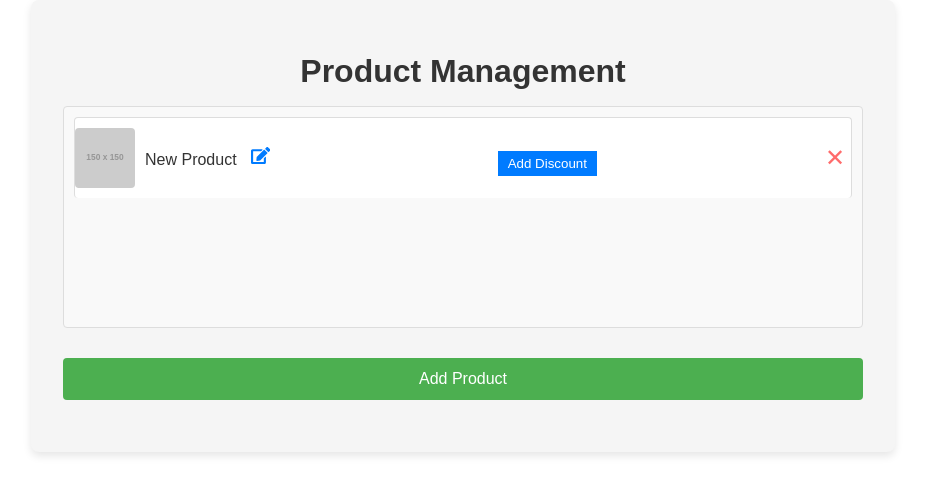
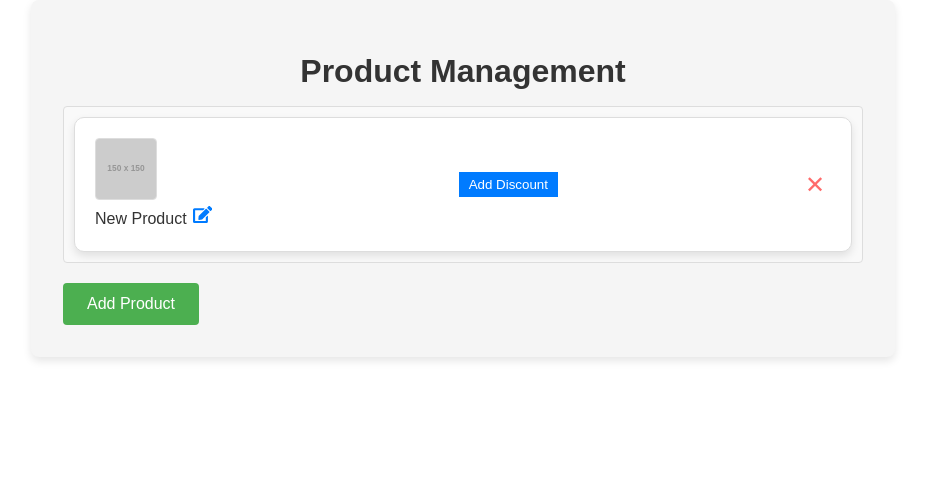
Before and after one commit to 09sanket/e-commerce-product-list, a React (Create React App) app: page / in a window 1280 px wide. Both pictures are taken after a click on the button "Add Product". Shown: the top 494 px of the page, without its empty margins (177-1102 px from the left). Built offline with nearby package versions, Linux system fonts and the light colour scheme.

Commit message:
Varient and other functionality

```diff
--- a/package.json
+++ b/package.json
@@ -6,14 +6,18 @@
     "@testing-library/jest-dom": "^5.17.0",
     "@testing-library/react": "^13.4.0",
     "@testing-library/user-event": "^13.5.0",
+    "array-move": "^4.0.0",
     "axios": "^1.7.7",
     "react": "^18.3.1",
     "react-beautiful-dnd": "^13.1.1",
+    "react-dnd": "^16.0.1",
+    "react-dnd-html5-backend": "^16.0.1",
     "react-dom": "^18.3.1",
     "react-icons": "^5.3.0",
     "react-modal": "^3.16.1",
     "react-scripts": "5.0.1",
     "react-select": "^5.8.3",
+    "react-sortable-hoc": "^2.0.0",
     "web-vitals": "^2.1.4"
   },
   "scripts": {
--- a/src/components/ProductList.css
+++ b/src/components/ProductList.css
@@ -1,45 +1,74 @@
+/* Product List Styles */
 .product-list {
-  border: 1px solid #ccc;
-  padding: 16px;
+  max-height: 400px;
+  overflow-y: auto;
+  border: 1px solid #ddd;
+  padding: 10px;
+  border-radius: 4px;
   background-color: #f9f9f9;
-  min-height: 200px;
+  margin-bottom: 20px;
 }
 
 .product-item {
-  padding: 16px;
-  margin-bottom: 8px;
+  display: flex;
+  align-items: center;
+  justify-content: space-between;
+  padding: 10px;
+  margin-bottom: 10px;
   background-color: white;
   border: 1px solid #ddd;
   border-radius: 4px;
-  display: flex;
-  align-items: center;
-  justify-content: space-between;
+  cursor: move;
 }
 
-
-  .product-details {
-    display: flex;
-    align-items: center;
+.product-item:last-child {
+  margin-bottom: 0;
 }
 
-  .product-image {
-    width: 50px;
-    height: 50px;
-    margin-right: 1rem;
+/* Product Image */
+.product-item img {
+  width: 60px;
+  height: 60px;
+  object-fit: cover;
   border-radius: 4px;
-    object-fit: cover;
+  margin-right: 10px;
 }
 
-  .discount-controls {
-    display: flex;
-    align-items: center;
+/* Product Title */
+.product-item span {
+  flex-grow: 1;
+  font-size: 16px;
+  font-weight: 500;
+  color: #333;
 }
 
-  .discount-type,
-  .discount-value {
-    margin-right: 0.5rem;
+/* Edit Button */
+.edit-btn {
+  background: none;
+  border: none;
+  cursor: pointer;
+  color: #007bff;
+  font-size: 1.2em;
 }
 
+.edit-btn:hover {
+  color: #0056b3;
+}
+
+/* Add Discount Button */
+.add-discount-btn {
+  background-color: #007bff;
+  color: white;
+  border: none;
+  padding: 5px 10px;
+  cursor: pointer;
+}
+
+.add-discount-btn:hover {
+  background-color: #0056b3;
+}
+
+/* Remove Button */
 .remove-btn {
   background: none;
   border: none;
@@ -47,36 +76,8 @@
   color: #ff6b6b;
   cursor: pointer;
 }
-  .product-title-container {
-    display: flex;
-    align-items: center;
-  }
 
-  .edit-btn {
-    background: none;
-    border: none;
-    cursor: pointer;
-    margin-left: 8px;
-    color: #007bff;
-    font-size: 1.2em;
-  }
-
-  .edit-btn:hover {
-    color: #0056b3;
-  }
-  .add-discount-btn {
-    background-color: #007bff;
-    color: white;
-    border: none;
-    padding: 5px 10px;
-    cursor: pointer;
-    margin-top: 10px;
-  }
-
-  .add-discount-btn:hover {
-    background-color: #0056b3;
-  }
-
+/* Discount Controls */
 .discount-controls {
   margin-top: 10px;
   display: flex;
@@ -88,3 +89,8 @@
   padding: 5px;
   font-size: 14px;
 }
+
+.discount-type,
+.discount-value {
+  margin-right: 0.5rem;
+}
--- a/src/components/ProductList.js
+++ b/src/components/ProductList.js
@@ -1,42 +1,24 @@
 import React, { useState } from "react";
-import { Droppable, Draggable } from "react-beautiful-dnd";
-import { FaEdit } from "react-icons/fa"; // Import an edit icon
+import { FaEdit } from "react-icons/fa";
 
 import "./ProductList.css";
 
 const ProductList = ({ products, onRemove, onEdit, applyDiscount }) => {
-  // State to track the visibility of the discount controls for each product
+
   const [showDiscountControls, setShowDiscountControls] = useState(
-    Array(products.length).fill(false) // Initialize as false, meaning no discount is shown initially
+    Array(products.length).fill(false)
   );
 
   const handleAddDiscount = (index) => {
     const updatedControls = [...showDiscountControls];
-    updatedControls[index] = true; // Show discount controls for the selected product
+    updatedControls[index] = true;
     setShowDiscountControls(updatedControls);
   };
 
   return (
-    <Droppable droppableId="products">
-      {(provided) => (
-        <div
-          className="product-list"
-          {...provided.droppableProps}
-          ref={provided.innerRef}
-        >
+    <div className="product-list">
       {products.map((product, index) => (
-            <Draggable
-              key={product.id.toString()}
-              draggableId={product.id.toString()}
-              index={index}
-            >
-              {(provided) => (
-                <div
-                  className="product-item"
-                  ref={provided.innerRef}
-                  {...provided.draggableProps}
-                  {...provided.dragHandleProps}
-                >
+        <div key={product.id.toString()} className="product-item">
           <div className="product-details">
             <img
               src={product.image?.src || "https://via.placeholder.com/150"}
@@ -47,14 +29,14 @@ const ProductList = ({ products, onRemove, onEdit, applyDiscount }) => {
               <span className="product-title">{product.title}</span>
               <button
                 className="edit-btn"
-                        onClick={() => onEdit(index, product.title)} // Trigger onEdit with product title
+                onClick={() => onEdit(index, product.title)}
               >
                 <FaEdit />
               </button>
             </div>
           </div>
 
-                  {/* Add Discount Button */}
+
           {!showDiscountControls[index] ? (
             <button
               className="add-discount-btn"
@@ -87,13 +69,8 @@ const ProductList = ({ products, onRemove, onEdit, applyDiscount }) => {
             ✕
           </button>
         </div>
-              )}
-            </Draggable>
       ))}
-          {provided.placeholder}
     </div>
-      )}
-    </Droppable>
   );
 };
 
--- a/src/components/ProductPicker.css
+++ b/src/components/ProductPicker.css
@@ -1,269 +1,224 @@
 /* Modal Styles */
 .product-picker-modal {
   background: white;
-  padding: 20px;
-  border-radius: 8px;
+  padding: 30px;
+  border-radius: 12px;
   width: 60%;
   max-width: 800px;
   margin: auto;
   outline: none;
-  box-shadow: 0px 4px 15px rgba(0, 0, 0, 0.1);
+  box-shadow: 0 4px 15px rgba(0, 0, 0, 0.1);
+  position: relative;
+  animation: fadeIn 0.3s ease-in-out;
 }
 
 .product-picker-overlay {
-  background: rgba(0, 0, 0, 0.4);
+  background: rgba(0, 0, 0, 0.5);
   position: fixed;
   top: 0;
   left: 0;
   right: 0;
   bottom: 0;
+  z-index: 999;
+  animation: overlayFade 0.3s ease-in-out;
 }
 
 /* Search Bar */
 .search-bar input {
   width: 100%;
-  padding: 10px;
+  padding: 14px;
   margin-bottom: 20px;
   border: 1px solid #ccc;
-  border-radius: 4px;
+  border-radius: 6px;
   font-size: 16px;
-  box-sizing: border-box; /* To ensure full width including padding */
+  background-color: #f1f1f1;
+  transition: border-color 0.3s ease, box-shadow 0.3s ease;
 }
 
-/* Product List */
-.product-list {
-  max-height: 400px;
-  overflow-y: auto;
-  border: 1px solid #ddd;
-  padding: 10px;
-  border-radius: 4px;
-  background-color: #f9f9f9;
-  margin-bottom: 20px;
+.search-bar input:focus {
+  border-color: #007bff;
+  box-shadow: 0 0 6px rgba(0, 123, 255, 0.5);
+  outline: none;
 }
 
+/* Product Item Styles */
 .product-item {
+  margin-bottom: 25px;
+  padding: 20px;
+  background-color: #fff;
+  border: 1px solid #ddd;
+  border-radius: 10px;
+  box-shadow: 0 4px 8px rgba(0, 0, 0, 0.1);
   display: flex;
   align-items: center;
   justify-content: space-between;
-  padding: 10px 0;
-  border-bottom: 1px solid #e0e0e0;
-  margin-bottom: 10px;
+  cursor: grab;
+  transition: transform 0.3s ease, box-shadow 0.3s ease;
 }
 
-.product-item:last-child {
-  border-bottom: none;
+.product-item:hover {
+  transform: translateY(-5px);
+  box-shadow: 0 8px 16px rgba(0, 0, 0, 0.2);
 }
 
-/* Product Image */
-.product-item img {
-  width: 60px; /* Fixed size */
-  height: 60px;
-  object-fit: cover; /* Ensure the image fits the box without stretching */
-  border-radius: 4px;
-  margin-right: 10px;
+.product-main {
+  display: flex;
+  align-items: center;
+  gap: 15px;
 }
 
-/* Product Title */
-.product-item span {
-  flex-grow: 1;
-  font-size: 16px;
-  font-weight: 500;
-  color: #333;
+.product-image {
+  width: 100px;
+  height: 100px;
+  object-fit: cover;
+  border: 1px solid #ddd;
+  border-radius: 8px;
 }
 
-/* Toggle Variants Button */
-.toggle-variants {
-  background: none;
-  border: none;
-  color: #007bff;
-  cursor: pointer;
-  font-size: 14px;
-  text-decoration: underline;
+/* Variant Item */
+.variant-item {
+  font-size: 15px;
+  color: #333;
+  padding: 12px;
+  background-color: #f7f7f7;
+  border: 1px solid #ddd;
+  border-radius: 8px;
+  margin-bottom: 12px;
+  transition: background-color 0.3s ease, box-shadow 0.3s ease;
 }
 
-.toggle-variants:hover {
-  text-decoration: none;
+.variant-item:hover {
+  background-color: #e9ecef;
+  box-shadow: 0 2px 6px rgba(0, 0, 0, 0.1);
 }
 
-/* Variants Section */
-.product-variants {
-  margin-left: 20px;
-  margin-top: 10px;
-  padding: 10px;
-  background-color: #f0f0f0;
-  border-radius: 4px;
-  display: flex;
-  flex-direction: column;
-}
-
-.variant-item {
-  font-size: 14px;
-  color: #555;
-  padding: 5px 0;
-}
-
-/* Add Product Button */
-.add-product-btn {
-  background-color: #007bff;
-  color: white;
-  border: none;
-  padding: 12px 25px;
-  font-size: 16px;
-  border-radius: 4px;
-  cursor: pointer;
-  width: 100%;
-  margin-top: 10px;
-}
-
-.add-product-btn:hover {
-  background-color: #0056b3;
-}
-.search-bar {
-  display: flex;
-  align-items: center;
-}
-
-.edit-icon {
-  margin-left: 10px;
-  cursor: pointer;
-  background: none;
-  border: none;
-  font-size: 1.2rem;
-}
-
-.discount-container {
-  margin-top: 10px;
-}
-
-.discount-btn {
-  padding: 10px;
-  background-color: #f7b733;
-  border: none;
-  color: white;
-  cursor: pointer;
-}
-
-.discount-info {
-  margin-top: 5px;
-  font-size: 1rem;
-  color: green;
-}
-
-.variant-toggle-btn {
-  margin-top: 10px;
-  background-color: #0069d9;
-  color: white;
-  border: none;
-  padding: 5px 10px;
-  cursor: pointer;
-}
-
-.variant-list {
-  margin-top: 10px;
-}
-
-.variant-button {
-  background-color: #eee;
+.variant-image {
+  width: 50px;
+  height: 50px;
   border: 1px solid #ccc;
-  padding: 5px;
-  margin: 5px;
-  cursor: pointer;
-}
-
-.product-item {
-  margin-bottom: 20px;
-}
-
-.add-product-btn {
-  padding: 10px 20px;
-  background-color: #4caf50;
-  color: white;
-  border: none;
-  cursor: pointer;
-  font-size: 1rem;
-  margin-bottom: 20px;
-}
-
-.edit-icon,
-.discount-btn,
-.variants-btn {
-  padding: 10px 20px;
-  background-color: #4caf50;
-  color: white;
-  border: none;
-  cursor: pointer;
-  font-size: 1rem;
-  margin-right: 10px;
-}
-
-.discount-btn {
-  background-color: #f7b733;
-}
-
-.variants-btn {
-  background-color: #2d87f0;
-}
-
-.discount-options {
-  margin-top: 20px;
-}
-
-.discount-options label {
-  display: block;
-  margin: 5px 0;
-}
-
-.discount-options input,
-.discount-options select {
-  padding: 8px;
-  margin-top: 5px;
-}
-
-.variants-list {
-  margin-top: 20px;
-}
-
-.variant-item {
-  padding: 8px;
-  border: 1px solid #ccc;
-  margin: 5px 0;
-}
-.product-variants {
-  margin-top: 10px;
-  padding-left: 20px;
-  border-left: 2px solid #ddd;
-}
-
-.variant-item {
-  display: flex;
-  align-items: center;
+  border-radius: 6px;
+  object-fit: cover;
   margin-bottom: 5px;
 }
 
-.add-variants-btn {
-  margin-top: 10px;
+/* Selected Items Section */
+.selected-items {
+  margin-top: 30px;
+  padding: 15px;
+  background-color: #f9f9f9;
+  border-radius: 10px;
+  box-shadow: 0 4px 8px rgba(0, 0, 0, 0.1);
+}
+
+.selected-items h4 {
+  margin-bottom: 10px;
+  font-size: 18px;
+  color: #555;
+}
+
+.selected-items ul {
+  list-style: none;
+  padding: 0;
+}
+
+.selected-items li {
+  display: flex;
+  align-items: center;
+  margin-bottom: 12px;
+}
+
+.selected-items img {
+  width: 50px;
+  height: 50px;
+  border-radius: 6px;
+  margin-right: 10px;
+  object-fit: cover;
+}
+
+/* Variant Toggle Button */
+.variant-toggle-btn {
   background-color: #007bff;
   color: white;
+  padding: 10px 20px;
+  border-radius: 8px;
   border: none;
-  padding: 5px 10px;
-  border-radius: 4px;
+  font-size: 16px;
   cursor: pointer;
+  transition: background-color 0.3s ease, transform 0.2s ease;
 }
 
-.add-variants-btn:hover {
+.variant-toggle-btn:hover {
   background-color: #0056b3;
+  transform: scale(1.05);
 }
 
-.toggle-variants-btn {
-  margin-left: auto;
-  background-color: #6c757d;
-  color: white;
-  border: none;
-  padding: 5px 10px;
-  border-radius: 4px;
-  cursor: pointer;
+.variant-toggle-btn:active {
+  transform: scale(1);
 }
 
-.toggle-variants-btn:hover {
-  background-color: #5a6268;
+/* Keyframes for Animations */
+@keyframes fadeIn {
+  from {
+    opacity: 0;
+    transform: translateY(-20px);
+  }
+  to {
+    opacity: 1;
+    transform: translateY(0);
+  }
 }
+
+@keyframes overlayFade {
+  from {
+    opacity: 0;
+  }
+  to {
+    opacity: 1;
+  }
+}
+
+/* Accessibility Enhancements */
+.product-item:focus,
+.variant-item:focus,
+.variant-toggle-btn:focus {
+  outline: 2px solid #007bff;
+  outline-offset: 2px;
+}
+
+/* Dark Mode Support (Optional) */
+@media (prefers-color-scheme: dark) {
+  .product-picker-modal {
+    background: #333;
+    color: #f1f1f1;
+  }
+
+  .search-bar input {
+    background-color: #444;
+    border: 1px solid #666;
+    color: #fff;
+  }
+
+  .search-bar input:focus {
+    border-color: #66b2ff;
+  }
+
+  .product-item {
+    background-color: #444;
+    border: 1px solid #555;
+    color: #fff;
+  }
+
+  .variant-item {
+    background-color: #444;
+    border: 1px solid #555;
+  }
+
+  .selected-items {
+    background-color: #444;
+    color: #f1f1f1;
+  }
+
+  .variant-toggle-btn {
+    background-color: #66b2ff;
+  }
+}
--- a/src/components/ProductPicker.js
+++ b/src/components/ProductPicker.js
@@ -7,20 +7,64 @@ const ProductPicker = ({ isOpen, onClose, onSelect }) => {
   const [searchTerm, setSearchTerm] = useState("");
   const [products, setProducts] = useState([]);
   const [page, setPage] = useState(1);
-  const [showVariants, setShowVariants] = useState({}); // Track which products have their variants shown
-  const [selectedVariants, setSelectedVariants] = useState({}); // Track selected variants
+  const [showVariants, setShowVariants] = useState({});
 
   useEffect(() => {
-    if (isOpen) loadProducts();
-  }, [isOpen, page, searchTerm]);
+    if (isOpen) {
+      setProducts([]);
+      setPage(1);
+      loadProducts();
+    }
+  }, [isOpen, searchTerm]);
+
+  useEffect(() => {
+    if (page > 1) {
+      loadProducts();
+    }
+  }, [page]);
 
   const loadProducts = async () => {
     try {
       const result = await fetchProducts(searchTerm, page);
-      setProducts((prev) => [...prev, ...(result || [])]);
+      const productsWithVariants = (result || []).map((product) => ({
+        ...product,
+        variants: generateVariants(product),
+      }));
+      setProducts((prev) => [...prev, ...productsWithVariants]);
     } catch (error) {
       console.error("Error fetching products:", error);
     }
+  };
+
+  const generateVariants = (product) => {
+    // Generate sample variants (for demonstration)
+    return [
+      { id: `${product.id}-small-red`, title: "Small - Red" },
+      { id: `${product.id}-small-white`, title: "Small - White" },
+      { id: `${product.id}-medium-red`, title: "Medium - Red" },
+      { id: `${product.id}-medium-white`, title: "Medium - White" },
+    ];
+  };
+
+  const toggleVariants = (productId) => {
+    setShowVariants((prev) => ({
+      ...prev,
+      [productId]: !prev[productId],
+    }));
+  };
+
+  const handleProductClick = (product) => {
+    // Add the base product to the selected list
+    onSelect({ id: product.id, title: product.title, image: product.image.src });
+  };
+
+  const handleVariantClick = (product, variant) => {
+    // Add the selected variant to the list
+    onSelect({
+      id: variant.id,
+      title: `${product.title} - ${variant.title}`,
+      image: product.image.src,
+    });
   };
 
   const handleScroll = (e) => {
@@ -30,40 +74,9 @@ const ProductPicker = ({ isOpen, onClose, onSelect }) => {
     }
   };
 
-  const toggleVariants = (productId) => {
-    setShowVariants((prev) => ({
-      ...prev,
-      [productId]: !prev[productId],
-    }));
-  };
-
-  const handleVariantChange = (productId, variant) => {
-    setSelectedVariants((prev) => {
-      const productVariants = prev[productId] || [];
-      const isSelected = productVariants.includes(variant);
-
-      return {
-        ...prev,
-        [productId]: isSelected
-          ? productVariants.filter((v) => v !== variant) // Remove if already selected
-          : [...productVariants, variant], // Add if not selected
-      };
-    });
-  };
-
-  const addVariants = (productId, productTitle) => {
-    if (selectedVariants[productId]?.length > 0) {
-      selectedVariants[productId].forEach((variant) => {
-        onSelect({
-          id: `${productId}-${variant}`,
-          title: `${productTitle} ${variant}`,
-        });
-      });
-    }
-  };
-
   return (
     <Modal isOpen={isOpen} onRequestClose={onClose} className="product-picker-modal">
+      {/* Search Bar */}
       <div className="search-bar">
         <input
           type="text"
@@ -72,41 +85,44 @@ const ProductPicker = ({ isOpen, onClose, onSelect }) => {
           onChange={(e) => setSearchTerm(e.target.value)}
         />
       </div>
+
+      {/* Product List */}
       <div className="product-list" onScroll={handleScroll}>
         {products.map((product) => (
           <div key={product.id} className="product-item">
-            <div className="product-main">
-              <img src={product.image.src} alt={product.title} />
+            {/* Main Product */}
+            <div
+              className="product-main clickable"
+              onClick={() => handleProductClick(product)}
+            >
+              <img
+                src={product.image.src || "/placeholder.jpg"}
+                alt={product.title}
+                className="product-image"
+              />
               <span>{product.title}</span>
-              <button
-                className="toggle-variants-btn"
-                onClick={() => toggleVariants(product.id)}
-              >
-                {showVariants[product.id] ? "Hide Variants" : "Show Variants"}
-              </button>
             </div>
+
+            {/* Toggle Variants */}
+            <button
+              className="toggle-variants-btn"
+              onClick={() => toggleVariants(product.id)}
+            >
+              {showVariants[product.id] ? "Hide Variants" : "Show Variants"}
+            </button>
+
+            {/* Variants List */}
             {showVariants[product.id] && (
               <div className="product-variants">
-                {[1, 2, 3].map((variant) => (
-                  <div key={`${product.id}-${variant}`} className="variant-item">
-                    <label>
-                      <input
-                        type="checkbox"
-                        checked={
-                          selectedVariants[product.id]?.includes(variant) || false
-                        }
-                        onChange={() => handleVariantChange(product.id, variant)}
-                      />
-                      {product.title} {variant}
-                    </label>
+                {product.variants.map((variant) => (
+                  <div
+                    key={variant.id}
+                    className="variant-item clickable"
+                    onClick={() => handleVariantClick(product, variant)}
+                  >
+                    <span>{variant.title}</span>
                   </div>
                 ))}
-                <button
-                  className="add-variants-btn"
-                  onClick={() => addVariants(product.id, product.title)}
-                >
-                  Add Selected Variants
-                </button>
               </div>
             )}
           </div>
```
Also changed, not shown: 1 other file (tests, documents, lock files or other folders). Lines whose indentation alone changed are shown as unchanged.
